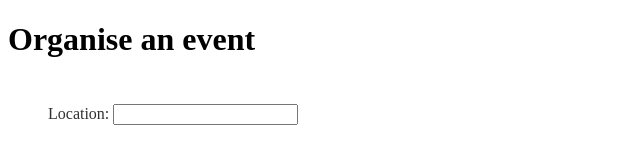
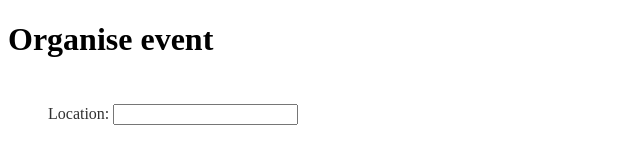
Before and after one commit to Bobnotarobot/waste-warriors, a Next.js app: page /organise in a window 1280 px wide. Shown: the top 160 px of the page, without its empty margins (0-640 px from the left). Built offline with nearby package versions, Linux system fonts and the light colour scheme.

Commit message:
Change text in organise

```diff
--- a/pages/organise.tsx
+++ b/pages/organise.tsx
@@ -25,7 +25,7 @@ export default function Organise() {
       </Head>
 
       <main>
-        <h1>Organise an event</h1>
+        <h1>Organise event</h1>
 
         <form className="flex flex-col" onSubmit={saveEvent}>
           <div className={styles.card}>
```
